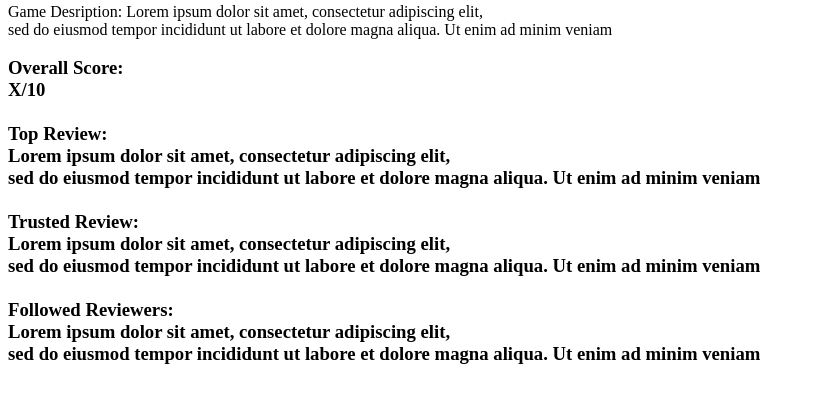
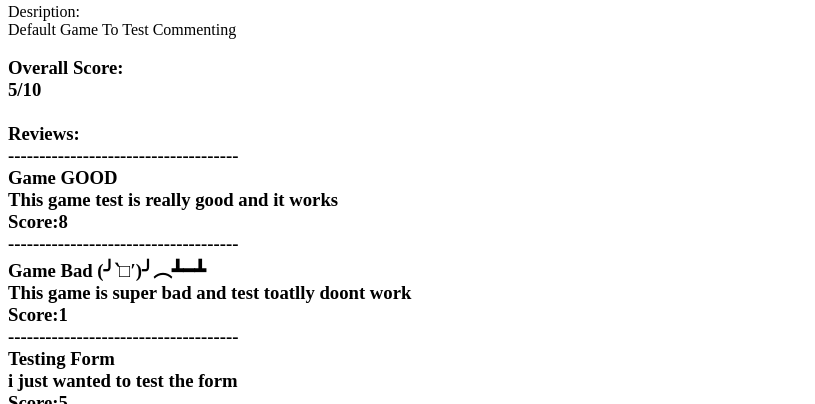
Before and after one commit to Akhilknowsdawae/GameScore, a Django app: page /gamepage in a window 1280 px wide. Shown: the part 480-884 px from the top of the page, without its empty margins (0-815 px from the left). Run offline with Django 4.2, Linux system fonts and the light colour scheme; data comes from the database, SQL or seed files in the repository; both versions use the stored data as it was after the commit.

Commit message:
Html now displays proper values for game
Html now displays proper values for game. There is also navigation with the game logo and name text.

```diff
--- a/GameScore/GameScoreApp/templates/GamePage.html
+++ b/GameScore/GameScoreApp/templates/gamePage.html
@@ -1,8 +1,10 @@
 <!DOCTYPE html>
 <html lang ="en-ca">
 
+<a href="{% url 'index' %}">
 <img src="wireframe image.jpg" alt="GameScore-Logo" width="50" height="50">
 <h1> GameScore </h1>
+</a>
 
 <!-- Contains a label form and button for a search bar-->
 <form>
@@ -14,16 +16,28 @@
 <body> <label for="log/sign">Login/SignUp</label></body>
 
 
-<h1> Game Name: </h1>
+<h1>{{game.name}}</h1>
 <img src="wireframe image.jpg" alt="GameScore-Logo" width="250" height="200"> <br>
 
-<body> Game Desription: Lorem ipsum dolor sit amet, consectetur adipiscing elit, <br>
-    sed do eiusmod tempor incididunt ut labore et dolore magna aliqua. Ut enim ad minim veniam
+<body> Desription: <br>
+{{game.description}}
 
-
-
- <h3> Overall Score: <br> X/10  <br> <br>
-
+ <h3> Overall Score: <br> {{game.overallRating}}/10  <br> <br>
+     Reviews:
+     <br>
+        -------------------------------------
+{% for review in reviews %}
+     <br>
+    {{review.title}}
+    <br>
+    {{review.description}}
+    <br>
+     Score:{{review.score}}
+     <br>
+     -------------------------------------
+{% endfor %}
+     <br>
+     <br>
     Top Review: <br> Lorem ipsum dolor sit amet, consectetur adipiscing elit, <br>
     sed do eiusmod tempor incididunt ut labore et dolore magna aliqua. Ut enim ad minim veniam <br>
     <br>
@@ -35,7 +49,7 @@
     Followed Reviewers: <br> Lorem ipsum dolor sit amet, consectetur adipiscing elit, <br>
     sed do eiusmod tempor incididunt ut labore et dolore magna aliqua. Ut enim ad minim veniam <br>
     <br>
-
+ <h3>
 
 <!-- Contains labels and images for a featured game list -->
 <h2> Featured Game:
@@ -157,7 +171,6 @@
             </li>
         </ul>
     </h3>
-
 </body>
 
 </html>
--- a/GameScore/GameScoreApp/templates/gameReviewPage.html
+++ b/GameScore/GameScoreApp/templates/gameReviewPage.html
@@ -7,7 +7,7 @@
 <body>
 {{game.name}}
 <br>
-{{game.description}}
+{{game.name}}
 <br>
 <br>
 {% for review in reviews %}
--- a/GameScore/GameScoreApp/views.py
+++ b/GameScore/GameScoreApp/views.py
@@ -4,11 +4,22 @@ from .models import Game, Review, UserReview
 
 
 def mainPage(request):
-    return render(request, 'HomePage.html')
+    game = Game.objects.get(id=1)
+    context = {
+        'game': game,
+    }
+    return render(request, 'homePage.html', context)
 
 
 def gamePage(request):
-    return render(request, 'GamePage.html')
+    game = Game.objects.get(id=1)
+    reviews = Review.objects.filter(gameID_id=game.id)
+    context = {
+        'game': game,
+        'reviews': reviews,
+    }
+
+    return render(request, 'gamePage.html', context)
 
 
 def gameReviewView(request):
```
Also changed, not shown: GameScore/GameScoreApp/templates/homePage.html (renamed from GameScore/GameScoreApp/templates/Homepage.html, +5 -2 lines), GameScore/db.sqlite3.
